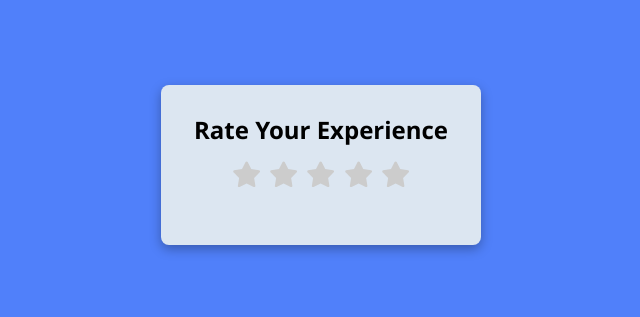
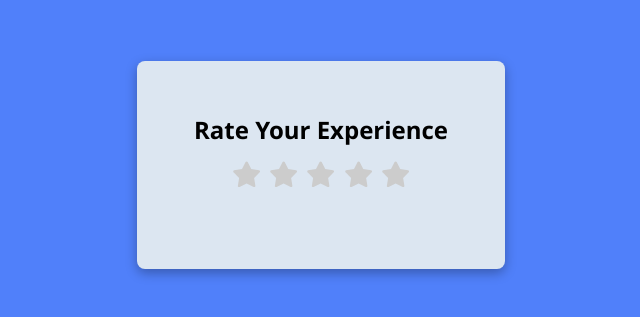
Before and after one commit to Yahan-Botheju/react-starter, a React (Vite) app in the folder react_1/rating-ui/: page / in a window 1280 px wide. Shown: the part 235-552 px from the top of the page, without its empty margins (319-959 px from the left). Built offline with nearby package versions, Linux system fonts and the light colour scheme.

Commit message:
create css for submit button

```diff
--- a/react_1/rating-ui/src/index.css
+++ b/react_1/rating-ui/src/index.css
@@ -23,8 +23,8 @@
  .rating-container{
     /* border: 4px solid black; */
     /* padding: 0p3x 60px; */
-    width: 20rem;
-    height: 10rem;
+    width: 23rem;
+    height: 13rem;
     background-color: rgb(220, 230, 241);
     border-radius: 8px;
     box-shadow: 0 4px 12px rgba(0, 0, 0, 0.3);
@@ -37,7 +37,9 @@
  }
 
  h2{
-   margin-top: 15px;
+   margin-top: 10px;
+   font-weight: 600;
+   font-family: 'Segoe UI', Tahoma, Geneva, Verdana, sans-serif;
  }
 .stars-container{
    /* border: 2px solid red; */
@@ -65,15 +67,47 @@
 
    width: 10rem;
    height:  2rem;
-   margin-top: 5px;
+   /* margin-top: 5px; */
    text-align: center;
    font-weight: 600;
 
 }
 
+.submit-container{
+   /* border: 2px solid blue; */
+
+   margin-top: 5px;
+   display: flex;
+   justify-content: center;
+   align-items: center;
+}
+
+.submit-btn{
+  padding: 10px 15px;
+  border-radius: 5px;
+  font-family: 'Segoe UI', Tahoma, Geneva, Verdana, sans-serif;
+  font-weight: 500;
+  background-color: #2c69f9;
+  color: #f5f2f2;
+  border: none;
+  transition: background-color 0.2s ease-in-out;
+}
+
+.submit-btn:hover{
+ background-color: #5082f7;
+ color: #041f5f;
+}
+
+.submit-btn:disabled{
+  background-color: #cccccc;
+  color: #666666;
+  cursor: not-allowed;
+  opacity: 0.7;
+}
+
 .active{
    color: #ffcc00;
-  filter: drop-shadow(0px 2px 5px rgba(0, 0, 0, 0.25));
+   filter: drop-shadow(0px 2px 5px rgba(0, 0, 0, 0.25));
    transition: color 0.2s ease-in-out, filter 0.2s ease-in-out, transform 0.2s ease-in-out;
  }
 .diactivate{
```
